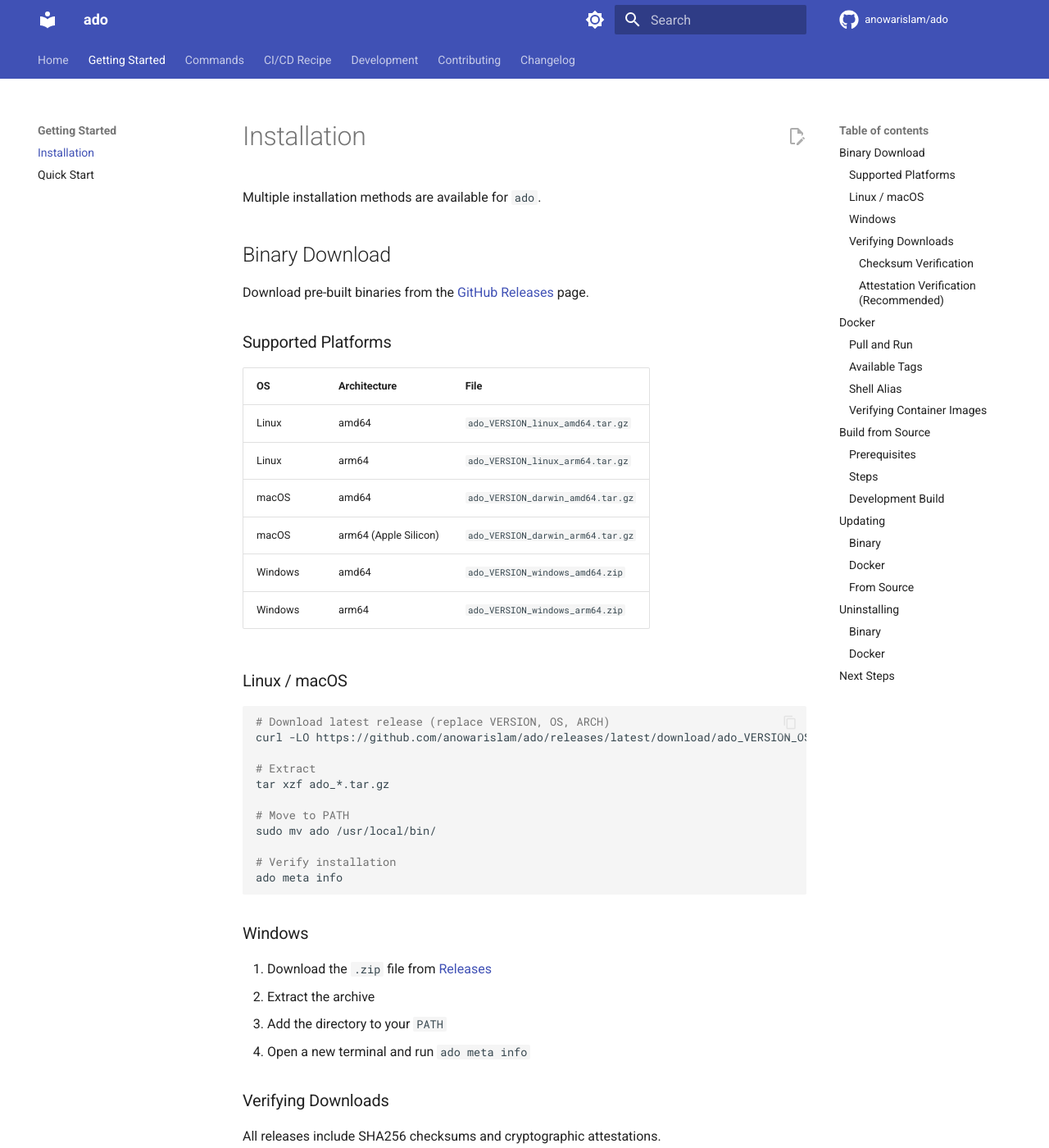
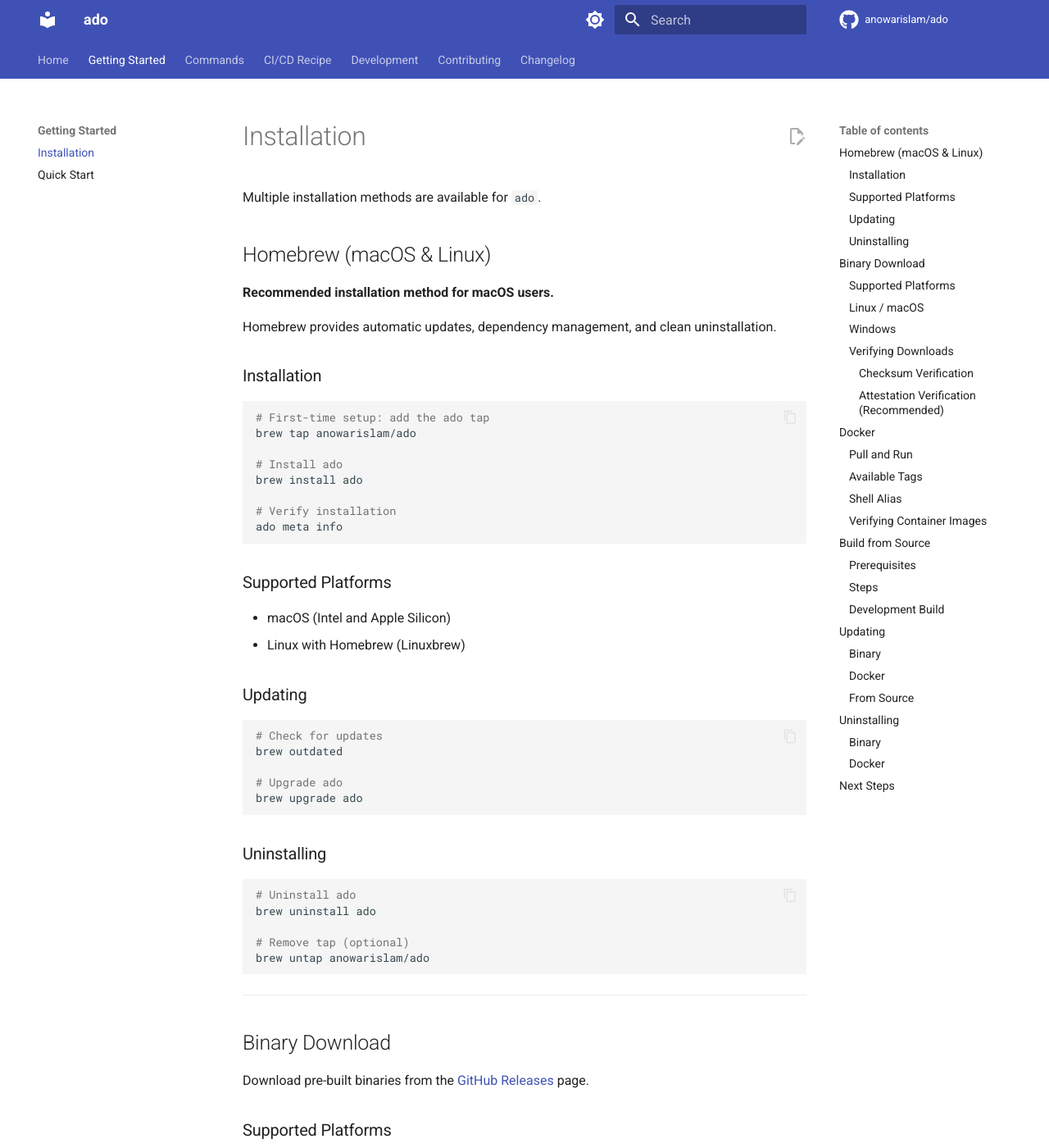
Before and after one commit to anowarislam/ado, an MkDocs documentation site: the page built from docs/installation.md, in a window 1280 px wide and 1400 px high. Shown: the whole window at 82% size. Built offline with MkDocs 1.6.1 and Material for MkDocs 9.7.7, drawn with Linux system fonts in a browser that asks for light colours; comment, search, counter and statistics services are not loaded; the version menu is left out.

Commit message:
feat(dist): add Homebrew distribution via in-repo tap (#67)
* build: add Formula directory for Homebrew tap

* build(release): add Homebrew formula distribution

* docs: add Homebrew installation instructions

````diff
--- a/docs/installation.md
+++ b/docs/installation.md
@@ -1,6 +1,52 @@
 # Installation
 
 Multiple installation methods are available for `ado`.
+
+## Homebrew (macOS & Linux)
+
+**Recommended installation method for macOS users.**
+
+Homebrew provides automatic updates, dependency management, and clean uninstallation.
+
+### Installation
+
+```bash
+# First-time setup: add the ado tap
+brew tap anowarislam/ado
+
+# Install ado
+brew install ado
+
+# Verify installation
+ado meta info
+```
+
+### Supported Platforms
+
+- macOS (Intel and Apple Silicon)
+- Linux with Homebrew (Linuxbrew)
+
+### Updating
+
+```bash
+# Check for updates
+brew outdated
+
+# Upgrade ado
+brew upgrade ado
+```
+
+### Uninstalling
+
+```bash
+# Uninstall ado
+brew uninstall ado
+
+# Remove tap (optional)
+brew untap anowarislam/ado
+```
+
+---
 
 ## Binary Download
 
````
Also changed, not shown: .goreleaser.yaml (+46 -0 lines), README.md (+20 -0 lines), 1 other file.
